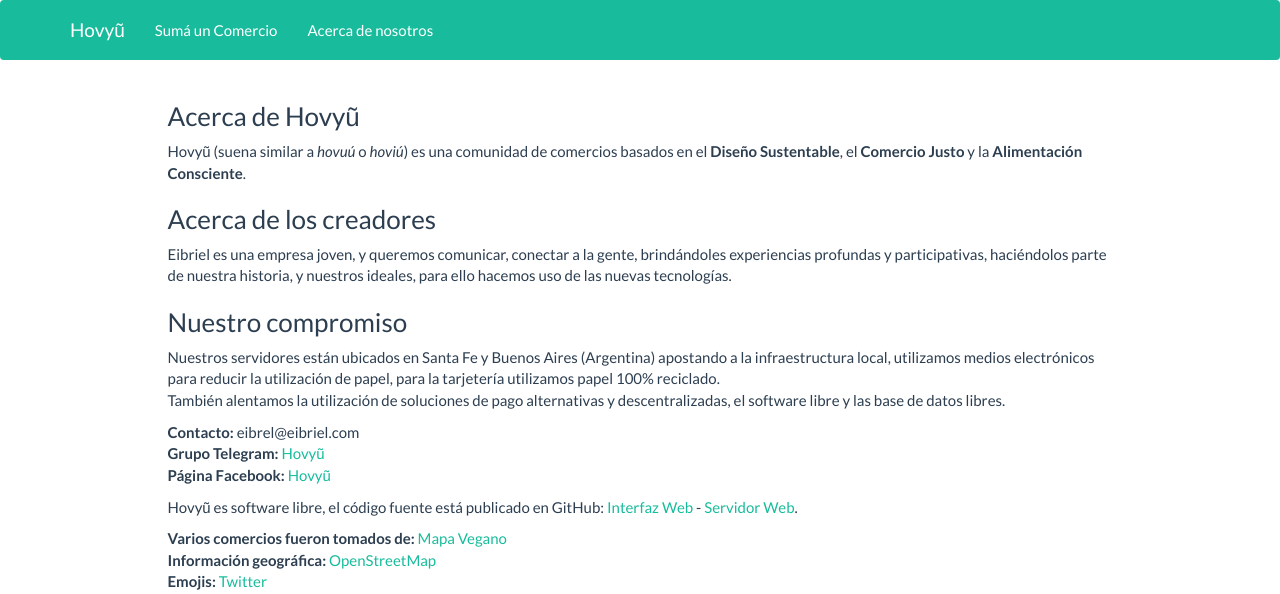
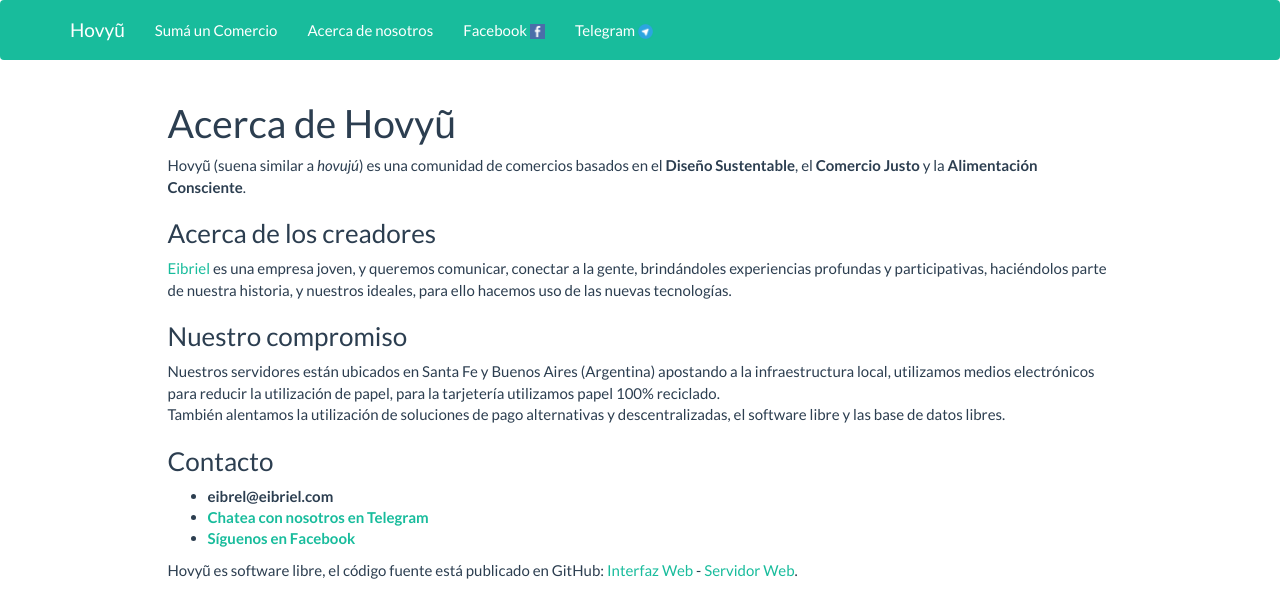
Before and after one commit to Eibriel/hovyu-community-web, a Flask app: page /about in a window 1280 px wide. Shown: the top 594 px of the page. Run offline with Flask 2, Linux system fonts and the light colour scheme; parts of the project's set-up code (start-up, migrations or seed data) failed here and were passed over; some libraries are stand-ins or nearby versions.

Commit message:
Adding Facebook and Telegram Icons, improving About page

```diff
--- a/web_server/web_server/templates/about.html
+++ b/web_server/web_server/templates/about.html
@@ -5,15 +5,15 @@
     <div class="col-sm-offset-1 col-sm-10">
         <!--<div class="panel panel-default">
             <div class="panel-body">-->
-                <h3>Acerca de Hovyũ</h3>
+                <h1>Acerca de Hovyũ</h1>
                 <p>
-                    Hovyũ (suena similar a <em>hovuú</em> o <em>hoviú</em>) es una comunidad de comercios basados en el <strong>Diseño Sustentable</strong>,
+                    Hovyũ (suena similar a <em>hovujú</em>) es una comunidad de comercios basados en el <strong>Diseño Sustentable</strong>,
                     el <strong>Comercio Justo</strong> y la <strong>Alimentación Consciente</strong>.
                 </p>
 
                 <h3>Acerca de los creadores</h3>
                 <p>
-                    Eibriel es una empresa joven, y queremos comunicar,
+                    <a href="http://eibriel.com" target="_blank">Eibriel</a> es una empresa joven, y queremos comunicar,
                     conectar a la gente, brindándoles experiencias profundas y participativas,
                     haciéndolos parte de nuestra historia, y nuestros ideales, para ello hacemos uso de las nuevas tecnologías.
                 </p>
@@ -25,11 +25,12 @@
                     También alentamos la utilización de soluciones de pago alternativas y descentralizadas, el software libre y
                     las base de datos libres.
                 </p>
-                <p>
-                    <strong>Contacto:</strong> eibrel@eibriel.com<br>
-                    <strong>Grupo Telegram:</strong> <a href="https://telegram.me/joinchat/0338811e01cabfbb50df16c3bea1faae" target="_blank">Hovyũ</a><br>
-                    <strong>Página Facebook:</strong> <a href="https://www.facebook.com/HovyuPage" target="_blank">Hovyũ</a><br>
-                </p>
+                <h3>Contacto</h3>
+                <ul>
+                    <li><strong>eibrel@eibriel.com</strong></li>
+                    <li><strong><a href="https://telegram.me/joinchat/0338811e01cabfbb50df16c3bea1faae" target="_blank">Chatea con nosotros en Telegram</a></strong></li>
+                    <li><strong><a href="https://www.facebook.com/HovyuPage" target="_blank">Síguenos en Facebook</a></strong></li>
+                </ul>
                 <p>
                     Hovyũ es software libre, el código fuente está publicado en GitHub: <a href="https://github.com/Eibriel/hovyu-community-web" target="_blank">Interfaz Web</a> - <a href="https://github.com/Eibriel/hovyu-community-server" target="_blank">Servidor Web</a>.
                 </p>
--- a/web_server/web_server/templates/layout.html
+++ b/web_server/web_server/templates/layout.html
@@ -63,6 +63,8 @@
         <li class=""><a href="/store_add_edit">Sumá un Comercio</a></li>
         <li class=""><a href="/about">Acerca de nosotros</a></li>
         <!--<li class=""><a href="/">Help</a></li>-->
+        <li class=""><a href="https://www.facebook.com/HovyuPage" target="_blank">Facebook <img src="/static/img/facebook-icon.png" alt="Facebook" style="height: 1em;"></a></li>
+        <li class=""><a href="https://telegram.me/joinchat/0338811e01cabfbb50df16c3bea1faae" target="_blank">Telegram <img src="/static/img/telegram_icon.png" alt="Telegram" style="height: 1em;"></a></li>
       </ul>
     </div><!--/.nav-collapse -->
   </div>
@@ -73,13 +75,9 @@
 </div><!-- /.container -->
 <div class="container text-center">
 <p>
-    <small>Eibriel - 2015<br>
-        <small>
-            <a href="https://www.facebook.com/HovyuPage" target="_blank"><img src="/static/img/facebook-icon.png" alt="Facebook" style="height: 1em;"></a>
-            <a href="https://telegram.me/joinchat/0338811e01cabfbb50df16c3bea1faae" target="_blank"><img src="/static/img/telegram-icon.png" alt="Telegram" style="height: 1em;"></a><br>
-            <!--<a href="/?latitude=&longitude=&product=&activity=">Hovyũ</a>-->
-        </small>
-    </small>
+    <small><a href="http://eibriel.com" target="_blank">Eibriel</a> - 2015</small><br>
+    <a href="https://www.facebook.com/HovyuPage" target="_blank"><img src="/static/img/facebook-icon.png" alt="Facebook" style="height: 1em;"></a>
+    <a href="https://telegram.me/joinchat/0338811e01cabfbb50df16c3bea1faae" target="_blank"><img src="/static/img/telegram_icon.png" alt="Telegram" style="height: 1em;"></a><br>
 </p>
 </div><!-- /.container -->
 
```
